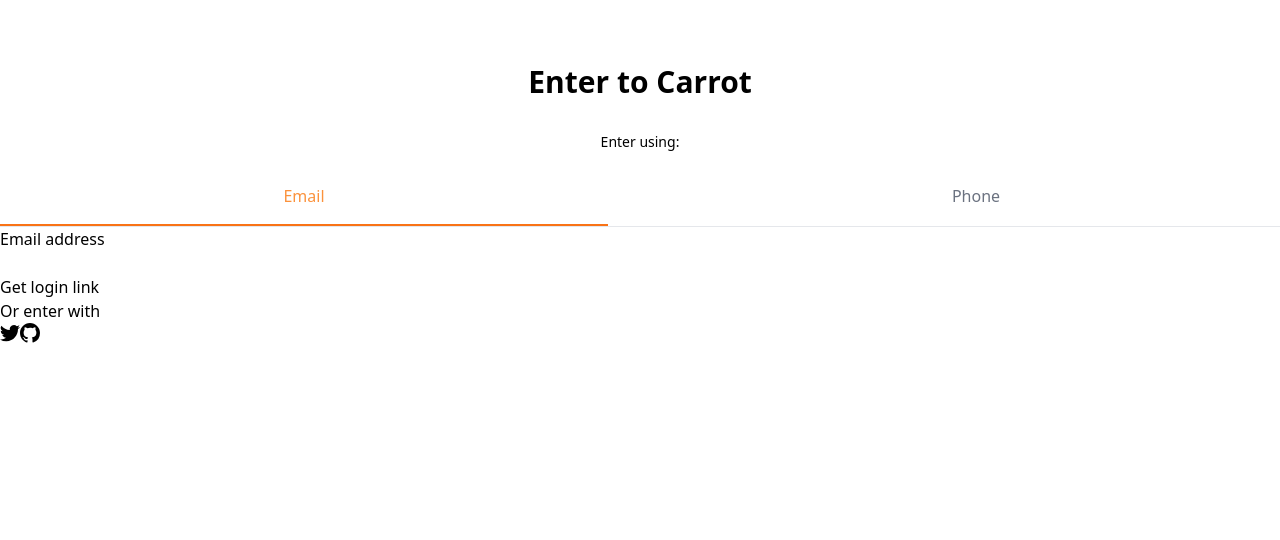
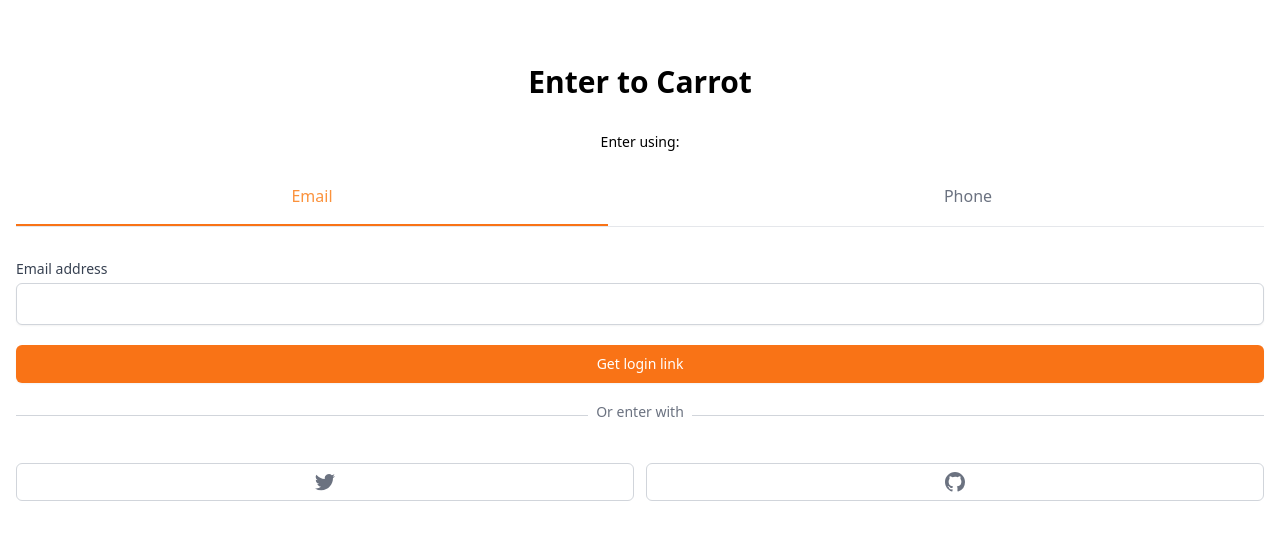
Before and after one commit to flynnpark/carrot-market, a Next.js app: page /enter in a window 1280 px wide. Shown: the top 540 px of the page. Built offline with nearby package versions, Linux system fonts and the light colour scheme.

Commit message:
5.2 Auth part Two

```diff
--- a/package.json
+++ b/package.json
@@ -9,6 +9,7 @@
     "lint": "next lint"
   },
   "dependencies": {
+    "@tailwindcss/forms": "^0.5.0",
     "next": "^12.1.4",
     "react": "^18.0.0",
     "react-dom": "^18.0.0"
--- a/pages/enter.tsx
+++ b/pages/enter.tsx
@@ -9,7 +9,7 @@
   const onEmailClick = () => setMethod('email');
   const onPhoneClick = () => setMethod('phone');
   return (
-    <div className="mt-16">
+    <div className="mt-16 px-4">
       <h3 className="text-3xl  font-bold text-center">Enter to Carrot</h3>
       <div className="mt-8">
         <div className="flex flex-col items-center">
@@ -39,34 +39,48 @@
             </button>
           </div>
         </div>
-        <form>
-          <label>
+        <form className="flex flex-col mt-8">
+          <label className="text-sm font-medium text-gray-700">
             {method === 'email' ? 'Email address' : null}
             {method === 'phone' ? 'Phone number' : null}
           </label>
-          <div>
-            {method === 'email' ? <input type="email" required /> : null}
+          <div className="mt-1">
+            {method === 'email' ? (
+              <input
+                type="email"
+                className="appearance-none w-full px-3 py-2 border border-gray-300 rounded-md shadow-sm placeholder-gray-400 focus:outline-none focus:ring-orange-500 focus:border-orange-500"
+                required
+              />
+            ) : null}
             {method === 'phone' ? (
-              <div>
-                <span>+82</span>
-                <input type="number" required />
+              <div className="flex rounded-md shadow-sm">
+                <span className="flex items-center justify-center px-3 rounded-l-md border border-r-0 border-gray-300 bg-bray-50 text-gray-500 selection-none text-sm">
+                  +82
+                </span>
+                <input
+                  type="number"
+                  className="appearance-none w-full px-3 py-2 border  border-gray-300 rounded-r-md shadow-sm placeholder-gray-400 focus:outline-none focus:ring-orange-500 focus:border-orange-500"
+                  required
+                />
               </div>
             ) : null}
           </div>
-          <button>
+          <button className="mt-5 bg-orange-500 hover:bg-orange-600 text-white py-2 px-4 border border-transparent rounded-md shadow-sm text-sm font-medium focus:ring-2 focus:ring-offset-2 focus:ring-orange-500 focus:outline-none">
             {method === 'email' ? 'Get login link' : null}
             {method === 'phone' ? 'Get one-time password' : null}
           </button>
         </form>
-        <div>
-          <div>
-            <div />
-            <div>
-              <span>Or enter with</span>
+        <div className="mt-8">
+          <div className="relative">
+            <div className="absolute w-full border-t border-gray-300" />
+            <div className="relative -top-4 text-center">
+              <span className="bg-white px-2 text-sm text-gray-500">
+                Or enter with
+              </span>
             </div>
           </div>
-          <div>
-            <button>
+          <div className="mt-6 grid grid-cols-2 gap-3">
+            <button className="flex justify-center items-center py-2 px-4 border border-gray-300 rounded-md bg-white text-sm font-medium text-gray-500 hover:bg-gray-50">
               <svg
                 className="w-5 h-5"
                 aria-hidden="true"
@@ -76,7 +90,7 @@
                 <path d="M6.29 18.251c7.547 0 11.675-6.253 11.675-11.675 0-.178 0-.355-.012-.53A8.348 8.348 0 0020 3.92a8.19 8.19 0 01-2.357.646 4.118 4.118 0 001.804-2.27 8.224 8.224 0 01-2.605.996 4.107 4.107 0 00-6.993 3.743 11.65 11.65 0 01-8.457-4.287 4.106 4.106 0 001.27 5.477A4.073 4.073 0 01.8 7.713v.052a4.105 4.105 0 003.292 4.022 4.095 4.095 0 01-1.853.07 4.108 4.108 0 003.834 2.85A8.233 8.233 0 010 16.407a11.616 11.616 0 006.29 1.84" />
               </svg>
             </button>
-            <button>
+            <button className="flex justify-center items-center py-2 px-4 border border-gray-300 rounded-md bg-white text-sm font-medium text-gray-500 hover:bg-gray-50">
               <svg
                 className="w-5 h-5"
                 aria-hidden="true"
--- a/tailwind.config.js
+++ b/tailwind.config.js
@@ -6,5 +6,5 @@
   theme: {
     extend: {},
   },
-  plugins: [],
+  plugins: [require('@tailwindcss/forms')],
 };
```
Also changed, not shown: 1 other file (tests, documents, lock files or other folders).
